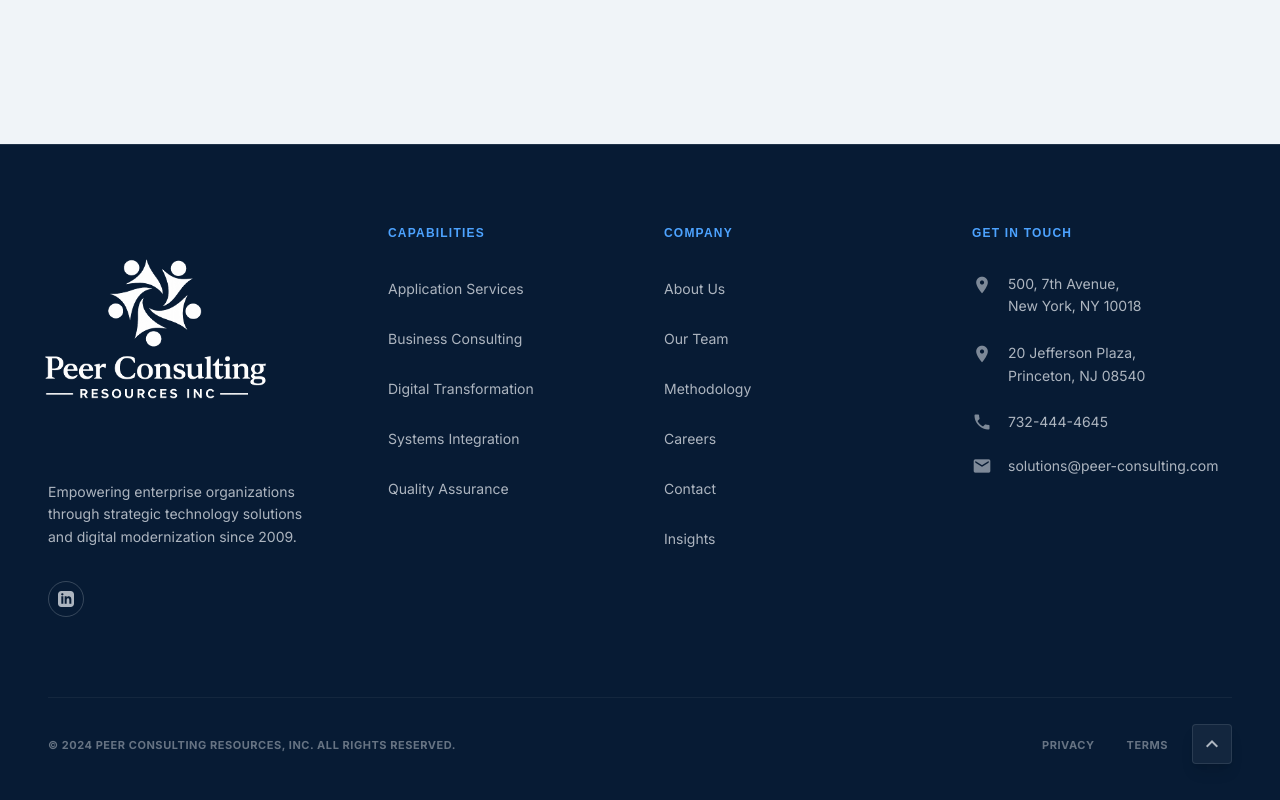
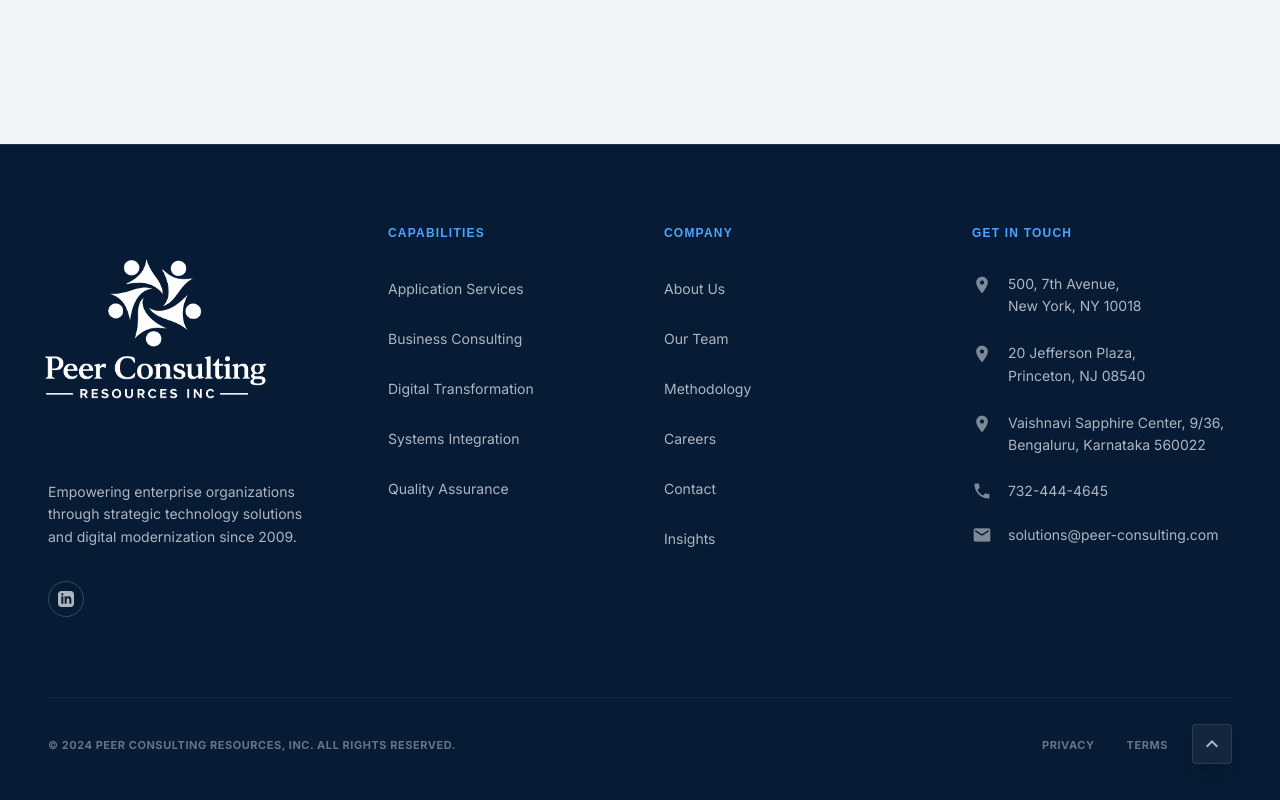
Before and after one commit to chitransh-peer/peer-react, a React (Vite) app: page / in a window 1280 px wide. Shown: the part 5574-6374 px from the top of the page. Built offline with nearby package versions, Linux system fonts and the light colour scheme; a web font is replaced by a local one.

Commit message:
Address footer

```diff
--- a/src/components/Footer.jsx
+++ b/src/components/Footer.jsx
@@ -69,6 +69,10 @@ export default function Footer() {
                 <span className="material-icons text-white/50 text-[20px] mt-0.5">location_on</span>
                 <span className="text-white/70 text-sm leading-relaxed">20 Jefferson Plaza,<br />Princeton, NJ 08540</span>
               </li>
+              <li className="flex items-start gap-4 text-left">
+                <span className="material-icons text-white/50 text-[20px] mt-0.5">location_on</span>
+                <span className="text-white/70 text-sm leading-relaxed">Vaishnavi Sapphire Center, 9/36, Bengaluru, Karnataka 560022</span>
+              </li>
               <li className="flex items-center gap-4 text-left">
                 <span className="material-icons text-white/50 text-[20px]">phone</span>
                 <span className="text-white/70 text-sm">732-444-4645</span>
```
